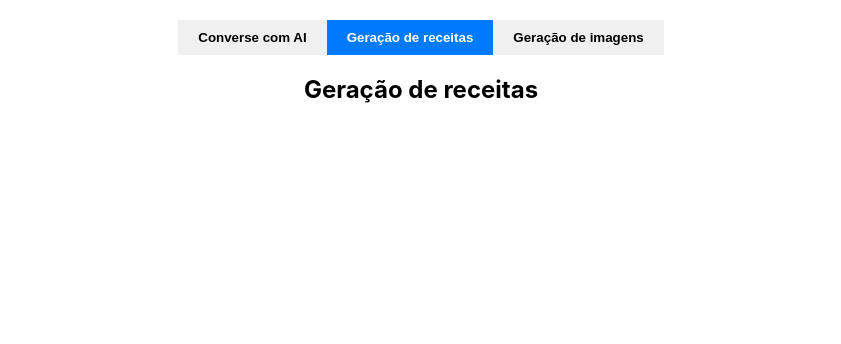
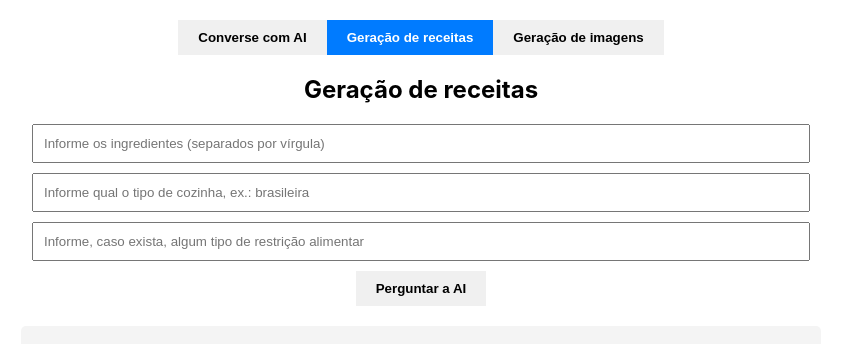
Before and after one commit to campospadilhaa/frontReactJS_to_springAI, a React (Create React App) app: page / in a window 1280 px wide. Both pictures are taken after a click on the button "Geração de receitas". Shown: the top 344 px of the page, without its empty margins (219-1060 px from the left). Built offline with nearby package versions, Linux system fonts and the light colour scheme.

Commit message:
Implementados o método 'gerarReceitaAI' que consome o endpoint 'recipe-creator' passando os parâmetros: 'ingredients', 'cuisine' e 'dietaryRestriction', para que a receita seja criada

```diff
--- a/src/pages/recipe/GeradorReceita.js
+++ b/src/pages/recipe/GeradorReceita.js
@@ -1,9 +1,72 @@
-import React from "react";
+import React, { useState } from "react";
+import api from "../../services/api";
 
 function GeradorReceita(){
+
+    const [ingredients, setIngredients] = useState('');
+    const [cuisine, setCuisine] = useState('');
+    const [dietaryRestrictions, setDietaryRestrictions] = useState('');
+
+    const [receitaResponse, setReceitaResponse] = useState('');
+
+    const gerarReceitaAI = async () => {
+
+        try {
+            // método chamado com 'await' para ser executado e aguardar o seu retorno
+            // {{base_url}}/recipe-creator?ingredients=arroz,feijão,bife,salada&cuisine=brasileira&dietaryRestrictions=livre
+
+            const response = await api.get(`recipe-creator`, {
+                params: {
+                    ingredients,
+                    cuisine,
+                    dietaryRestrictions
+                }
+            })
+
+            const data = await response.data;
+            console.log(data);
+            setReceitaResponse(data);
+
+        } catch (error) {
+            console.log("Erro na geração da receita: ", error);
+        }
+    }
+
     return (
         <div>
             <h2>Geração de receitas</h2>
+
+            <input
+                type="text"
+                value={ingredients}
+                onChange={(e) => setIngredients(e.target.value)}
+                placeholder="Informe os ingredientes (separados por vírgula)"
+            />
+
+            <input
+                type="text"
+                value={cuisine}
+                onChange={(e) => setCuisine(e.target.value)}
+                placeholder="Informe qual o tipo de cozinha, ex.: brasileira"
+            />
+
+            <input
+                type="text"
+                value={dietaryRestrictions}
+                onChange={(e) => setDietaryRestrictions(e.target.value)}
+                placeholder="Informe, caso exista, algum tipo de restrição alimentar"
+            />
+
+            <button
+                onClick={gerarReceitaAI}>
+                    Perguntar a AI
+            </button>
+
+            <div className="output">
+                <p>
+                    {receitaResponse}
+                </p>
+            </div>
         </div>
     );
 }
```
